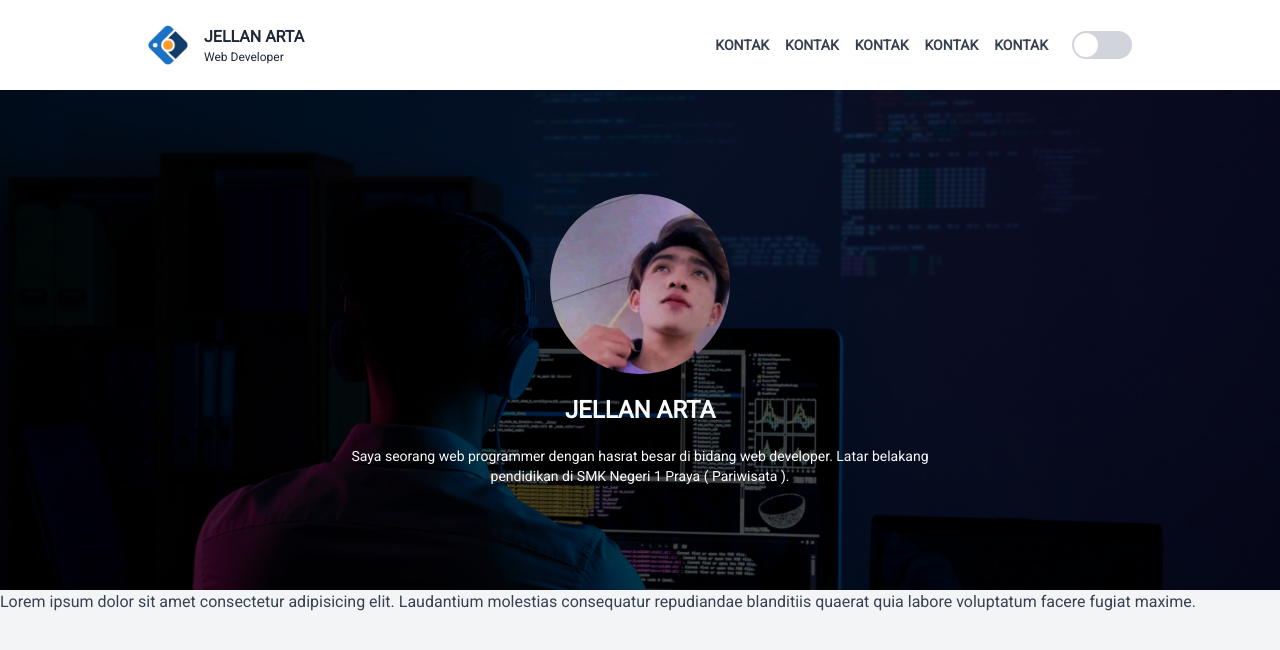
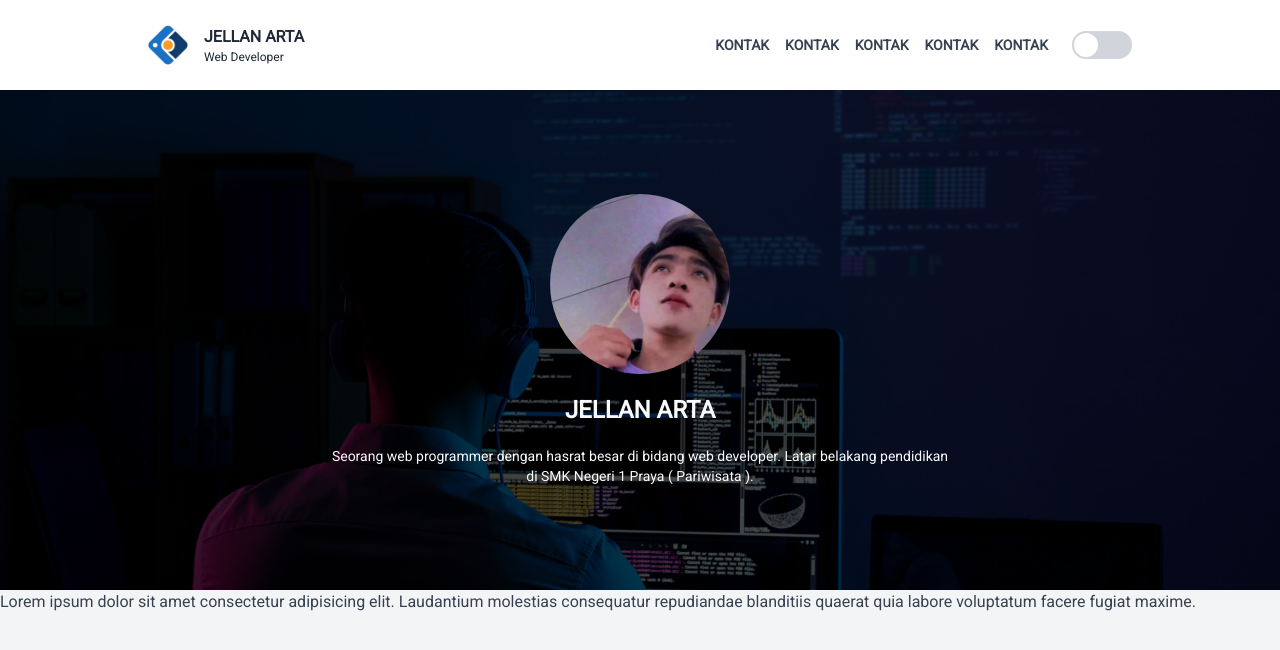
Before and after one commit to jellanarta/portofolio, a Next.js app: page / in a window 1280 px wide. Shown: the top 650 px of the page. Built offline with nearby package versions, Linux system fonts and the light colour scheme.

Commit message:
Update jumbotron.tsx

```diff
--- a/src/app/componrnts/jumbotron.tsx
+++ b/src/app/componrnts/jumbotron.tsx
@@ -34,7 +34,7 @@ function Profilarta() {
                 </h1>
             </div>
             <div className="text-center text-sm">
-                Saya seorang web programmer dengan hasrat besar di bidang web developer.
+                Seorang web programmer dengan hasrat besar di bidang web developer.
                 Latar belakang pendidikan di SMK Negeri 1 Praya ( Pariwisata ).
             </div>
         </div>
```
